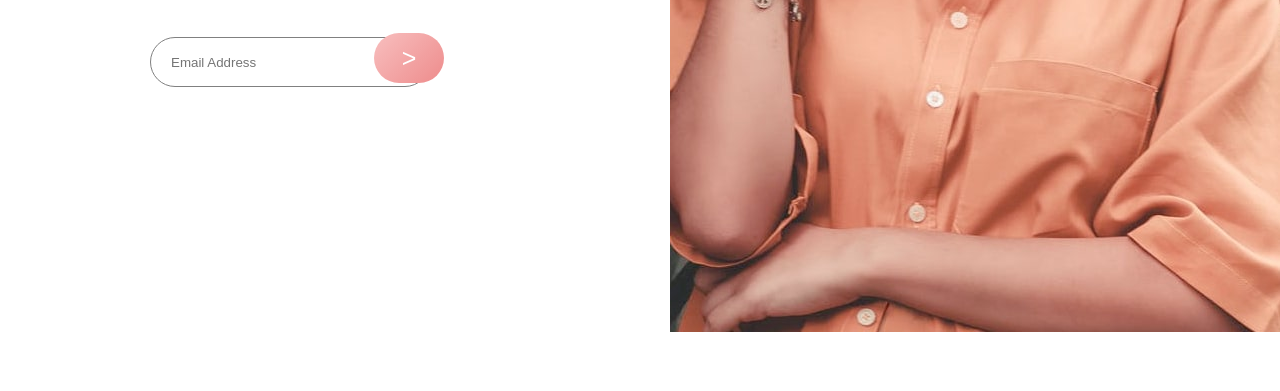
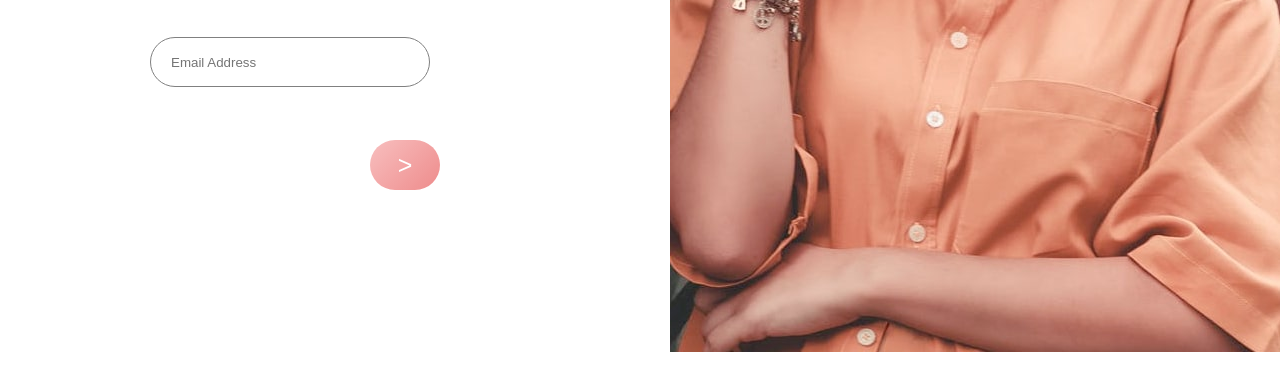
Before and after one commit to mhameen/accessA4, a plain HTML site: page index.html in a window 1280 px wide. Shown: the part 435-826 px from the top of the page. After the commit the page ends 800 px from the top, so only its background shows below. Drawn offline with Linux system fonts and the light colour scheme.

Commit message:
updating

```diff
--- a/index.html
+++ b/index.html
@@ -10,7 +10,6 @@
     <link rel="stylesheet" href="styles.css">
 </head>
 <body>
-    <div class="bg" >
           <div class="logo" >
              <img src="./images/logo.jpg.svg" alt="logo">
           </div>
@@ -29,7 +28,5 @@
                    <input type="text" name="gmail" placeholder="Email Address" id="gmail"> <button>></button >
                </div>
           </div>
-
-    </div>
 </body>
 </html>
--- a/styles.css
+++ b/styles.css
@@ -66,6 +66,7 @@ input{
     margin-top: 40px;
     margin-bottom: 20px;
     background:linear-gradient( 135deg,hsl(0, 0%, 100%), to hsl(0, 100%, 98%) );
+    position: relative;
 }
 button{
     background:linear-gradient( 135deg,  hsl(0, 80%, 86%),hsl(0, 74%, 74%));
@@ -73,9 +74,11 @@ button{
     width: 70px;
     border-radius: 30px;
     font-size: 25px;
-    margin-left: -60px;
     border: none;
     color: white;
+    position: absolute;
+    bottom: 175px;
+    left:370px;
 }
 
 @media screen and (min-width: 1024px) {
@@ -87,7 +90,7 @@ button{
         display: block;
         object-fit: contain;
         width: 100%;
-        margin-top: -150px;
+        margin-top: -130px;
     }
     .container{
         width: 100%;
```
